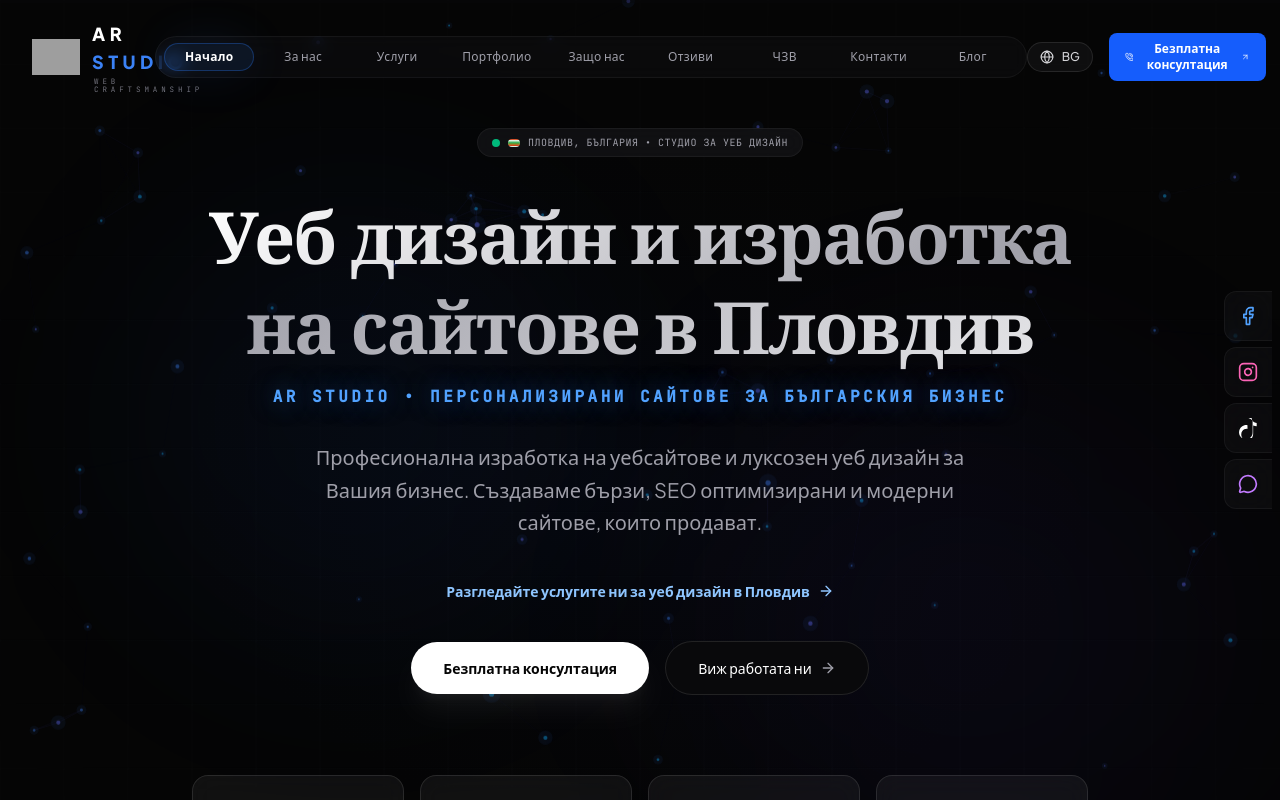
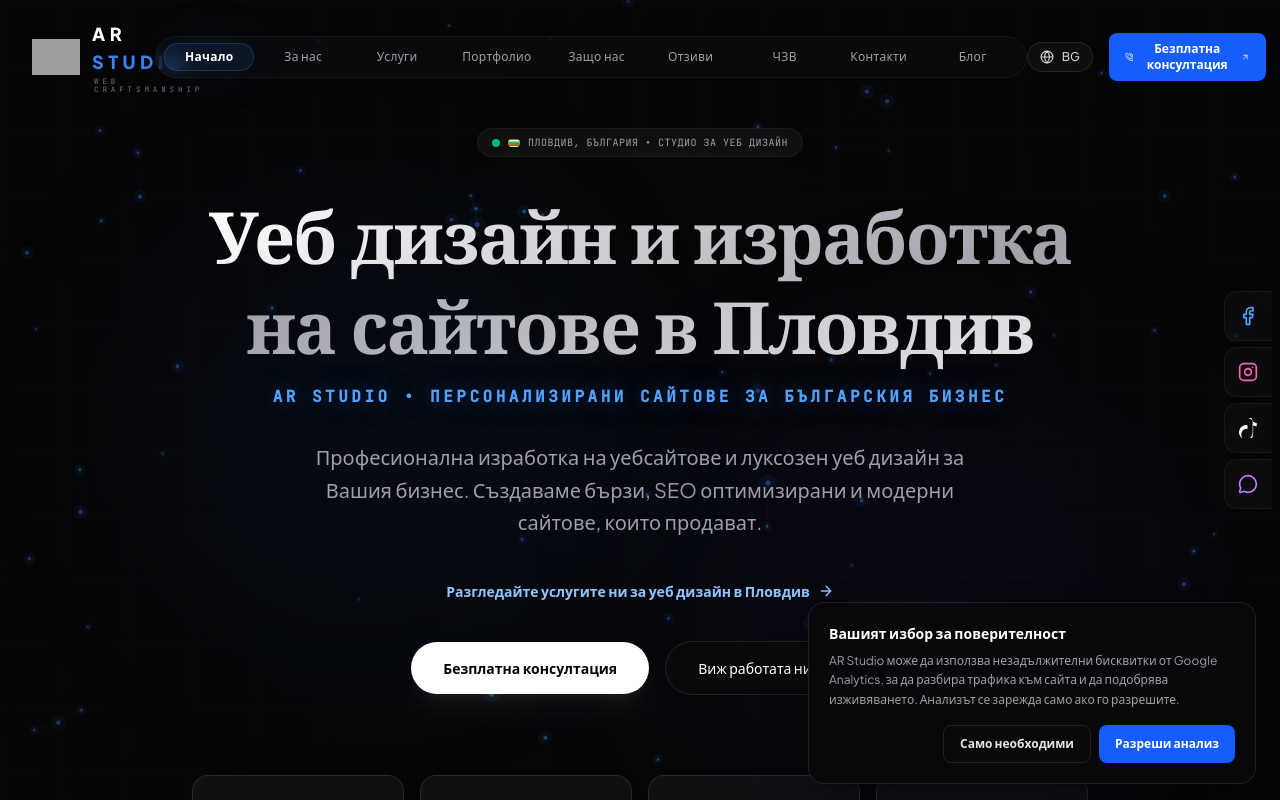
Before and after one commit to Andrey4544/AR-Studio-business, a React (Vite) app: page / in a window 1280 px wide. Shown: the top 800 px of the page. Built offline with nearby package versions, Linux system fonts and the light colour scheme; grey boxes are pictures that could not be loaded; a web font is replaced by a local one.

Commit message:
Add consent-based GA4 tracking

```diff
--- a/src/App.tsx
+++ b/src/App.tsx
@@ -9,6 +9,7 @@ import Header from './components/Header';
 import Footer from './components/Footer';
 import FloatingSocialButtons from './components/FloatingSocialButtons';
 import ScrollToTop from './components/ScrollToTop';
+import ConsentAnalytics from './components/ConsentAnalytics';
 const HomePage = React.lazy(() => import('./pages/HomePage'));
 const AboutPage = React.lazy(() => import('./pages/AboutPage'));
 const ServicesPage = React.lazy(() => import('./pages/ServicesPage'));
@@ -63,6 +64,7 @@ export default function App() {
   return (
     <Router>
       <ScrollToTop />
+      <ConsentAnalytics />
       <div className="relative min-h-screen bg-[#050505] overflow-x-hidden flex flex-col justify-between">
 
         {/* Slim Scroll Progress Bar */}
--- /dev/null
+++ b/src/components/ConsentAnalytics.tsx
@@ -0,0 +1,96 @@
+import React from 'react';
+import { useLocation } from 'react-router-dom';
+import { useLanguage } from '../context/LanguageContext';
+
+const GA_MEASUREMENT_ID = 'G-SVH90YQ326';
+const CONSENT_STORAGE_KEY = 'ar-studio-analytics-consent';
+
+type ConsentChoice = 'accepted' | 'declined' | null;
+
+declare global {
+  interface Window {
+    dataLayer?: unknown[];
+    gtag?: (...args: unknown[]) => void;
+  }
+}
+
+function enableAnalytics() {
+  if (!window.gtag) {
+    window.dataLayer = window.dataLayer || [];
+    window.gtag = (...args: unknown[]) => {
+      window.dataLayer?.push(args);
+    };
+  }
+
+  if (!document.getElementById('ar-studio-ga4-script')) {
+    const script = document.createElement('script');
+    script.id = 'ar-studio-ga4-script';
+    script.async = true;
+    script.src = `https://www.googletagmanager.com/gtag/js?id=${GA_MEASUREMENT_ID}`;
+    document.head.appendChild(script);
+    window.gtag('js', new Date());
+  }
+}
+
+export default function ConsentAnalytics() {
+  const location = useLocation();
+  const { language } = useLanguage();
+  const [consent, setConsent] = React.useState<ConsentChoice>(() => {
+    if (typeof window === 'undefined') return null;
+    const savedConsent = window.localStorage.getItem(CONSENT_STORAGE_KEY);
+    return savedConsent === 'accepted' || savedConsent === 'declined' ? savedConsent : null;
+  });
+
+  React.useEffect(() => {
+    if (consent !== 'accepted') return;
+
+    enableAnalytics();
+    window.gtag?.('config', GA_MEASUREMENT_ID, {
+      page_path: `${location.pathname}${location.search}`,
+      anonymize_ip: true,
+    });
+  }, [consent, location.pathname, location.search]);
+
+  const saveConsent = (choice: Exclude<ConsentChoice, null>) => {
+    window.localStorage.setItem(CONSENT_STORAGE_KEY, choice);
+    setConsent(choice);
+  };
+
+  if (consent) return null;
+
+  const isEnglish = language === 'en';
+
+  return (
+    <section
+      role="dialog"
+      aria-live="polite"
+      aria-label={isEnglish ? 'Cookie preferences' : 'Предпочитания за бисквитки'}
+      className="fixed z-[120] bottom-4 left-4 right-4 sm:left-auto sm:right-6 sm:max-w-md rounded-2xl border border-white/10 bg-zinc-950/95 p-5 shadow-2xl shadow-black/50 backdrop-blur-xl"
+    >
+      <h2 className="text-sm font-bold text-white">
+        {isEnglish ? 'Your privacy choices' : 'Вашият избор за поверителност'}
+      </h2>
+      <p className="mt-2 text-xs leading-relaxed text-zinc-400">
+        {isEnglish
+          ? 'AR Studio can use optional Google Analytics cookies to understand site traffic and improve the experience. Analytics loads only if you allow it.'
+          : 'AR Studio може да използва незадължителни бисквитки от Google Analytics, за да разбира трафика към сайта и да подобрява изживяването. Анализът се зарежда само ако го разрешите.'}
+      </p>
+      <div className="mt-4 flex flex-col-reverse gap-2 sm:flex-row sm:justify-end">
+        <button
+          type="button"
+          onClick={() => saveConsent('declined')}
+          className="rounded-lg border border-white/10 px-4 py-2.5 text-xs font-semibold text-zinc-200 transition-colors hover:border-white/30 hover:bg-white/5"
+        >
+          {isEnglish ? 'Essential only' : 'Само необходими'}
+        </button>
+        <button
+          type="button"
+          onClick={() => saveConsent('accepted')}
+          className="rounded-lg bg-blue-600 px-4 py-2.5 text-xs font-semibold text-white transition-colors hover:bg-blue-500"
+        >
+          {isEnglish ? 'Allow analytics' : 'Разреши анализ'}
+        </button>
+      </div>
+    </section>
+  );
+}
```
